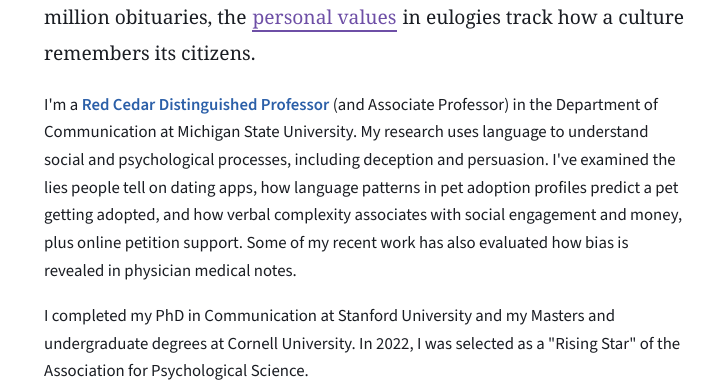
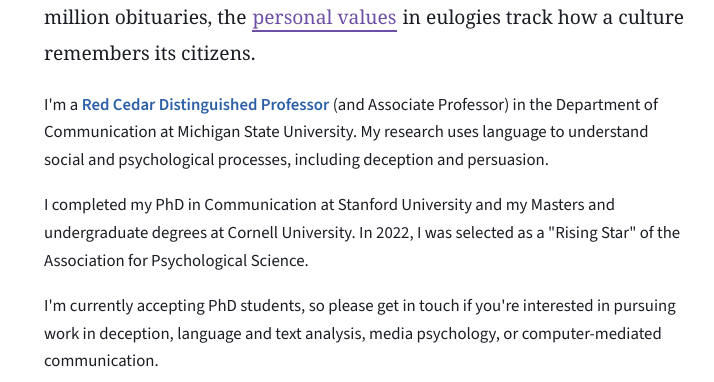
Before and after one commit to davemarkowitz/davidmarkowitz-website, a plain HTML site: page index.html in a window 1280 px wide. Shown: the part 340-722 px from the top of the page, 418-1132 px from the left. Drawn offline with nearby package versions, Linux system fonts and the light colour scheme.

Commit message:
Trim homepage bio paragraph to professor title and research focus
Co-Authored-By: Claude Sonnet 5 <noreply@anthropic.com>

```diff
--- a/index.html
+++ b/index.html
@@ -53,7 +53,7 @@
       </p>
 
       <div class="lede prose">
-        <p>I'm a <a class="highlight-link" href="https://research.msu.edu/red-cedar-distinguished-professor" target="_blank" rel="noopener">Red Cedar Distinguished Professor</a> (and Associate Professor) in the Department of Communication at Michigan State University. My research uses language to understand social and psychological processes, including deception and persuasion. I've examined the lies people tell on dating apps, how language patterns in pet adoption profiles predict a pet getting adopted, and how verbal complexity associates with social engagement and money, plus online petition support. Some of my recent work has also evaluated how bias is revealed in physician medical notes.</p>
+        <p>I'm a <a class="highlight-link" href="https://research.msu.edu/red-cedar-distinguished-professor" target="_blank" rel="noopener">Red Cedar Distinguished Professor</a> (and Associate Professor) in the Department of Communication at Michigan State University. My research uses language to understand social and psychological processes, including deception and persuasion.</p>
 
         <p>I completed my PhD in Communication at Stanford University and my Masters and undergraduate degrees at Cornell University. In 2022, I was selected as a "Rising Star" of the Association for Psychological Science.</p>
 
```
